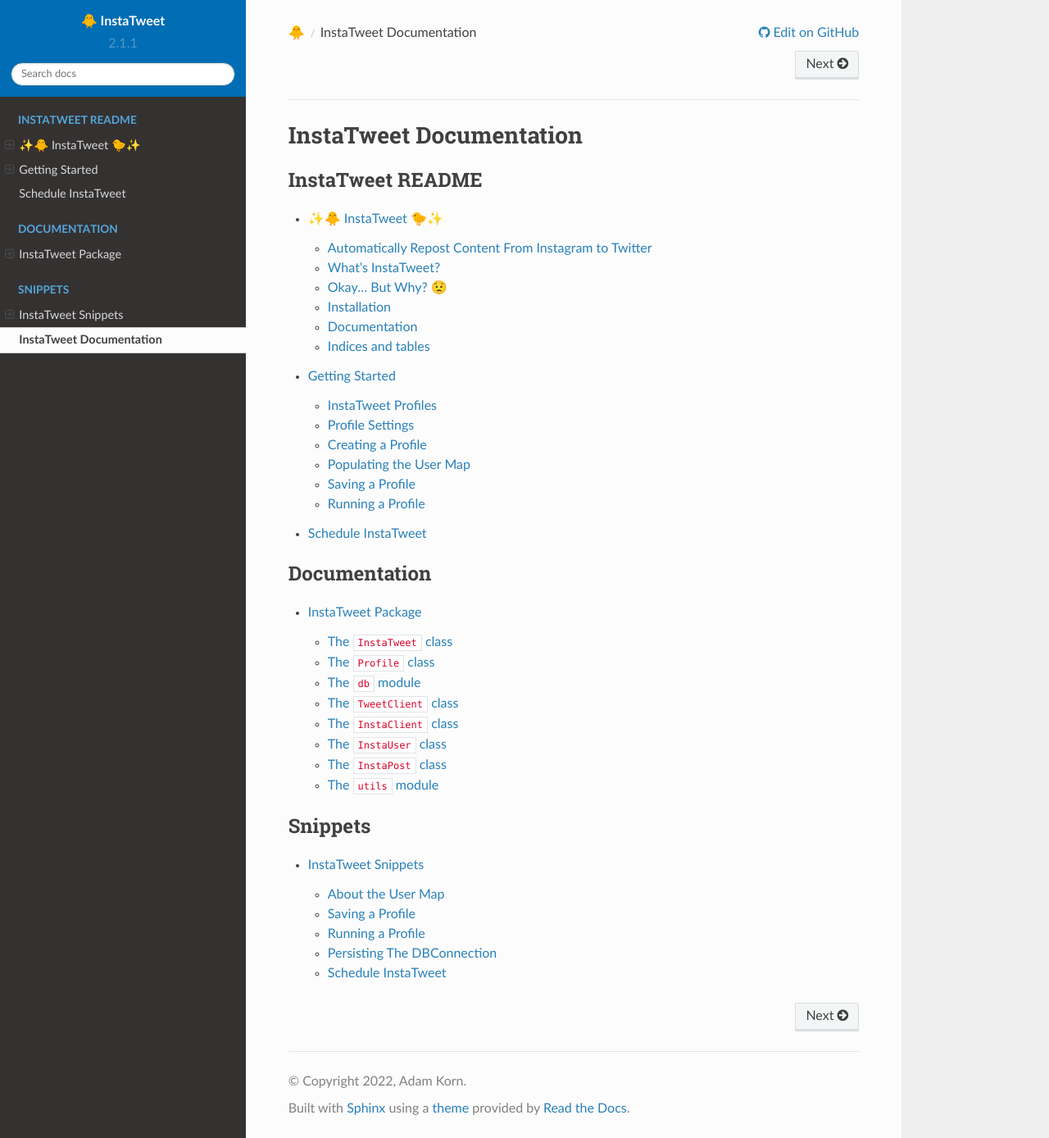
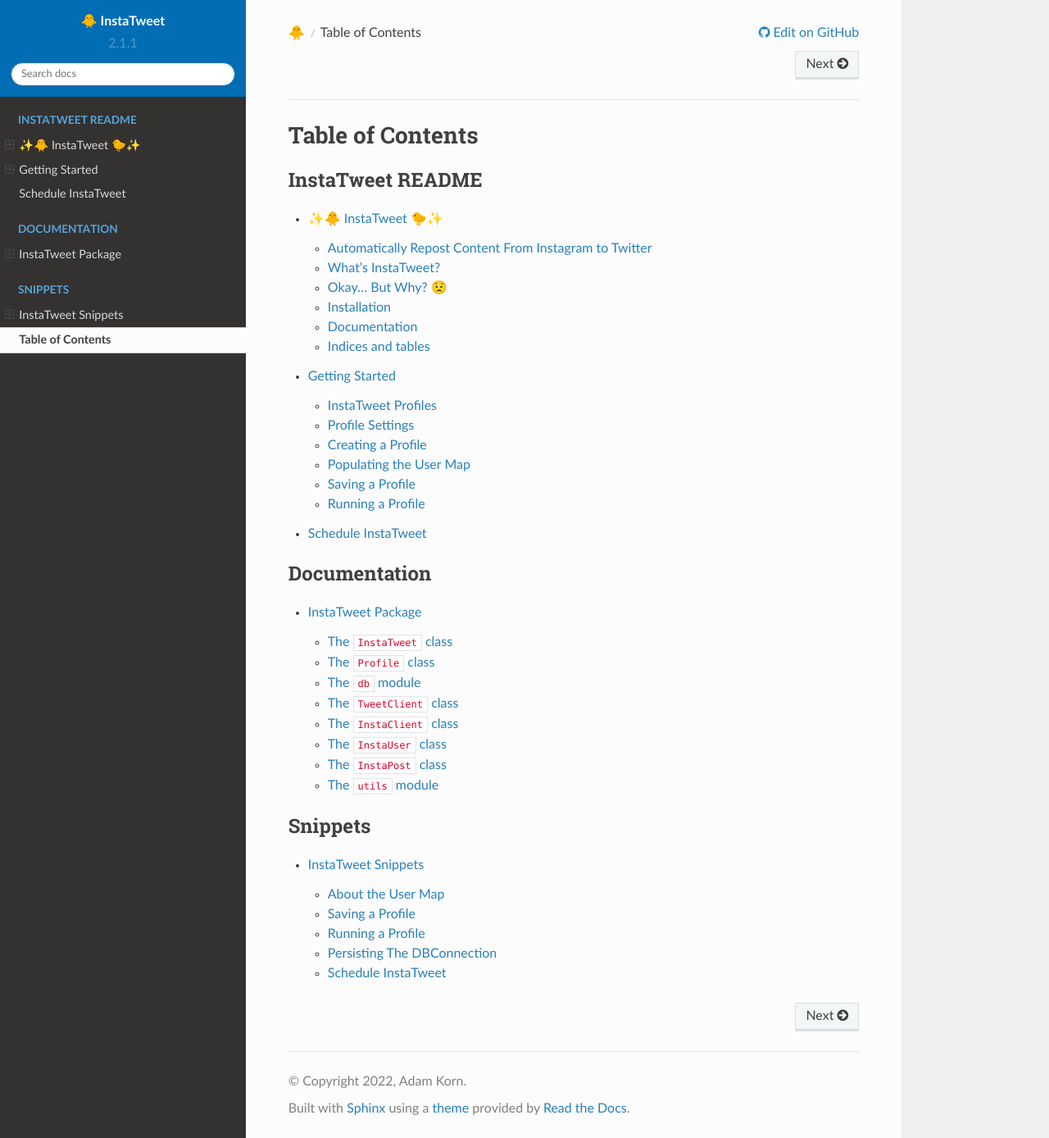
Before and after one commit to TDKorn/insta-tweet, a Sphinx documentation site: the page built from docs/source/contents.rst, in a window 1280 px wide and 1388 px high. Shown: the whole window at 82% size. Built offline with Sphinx 7.4.7 and the Read the Docs theme 2.0.0, drawn with Linux system fonts in a browser that asks for light colours.

Commit message:
Update contents.rst
seems logical

```diff
--- a/docs/source/contents.rst
+++ b/docs/source/contents.rst
@@ -1,5 +1,5 @@
 ########################
-InstaTweet Documentation
+Table of Contents
 ########################
 
 .. toctree::
```
